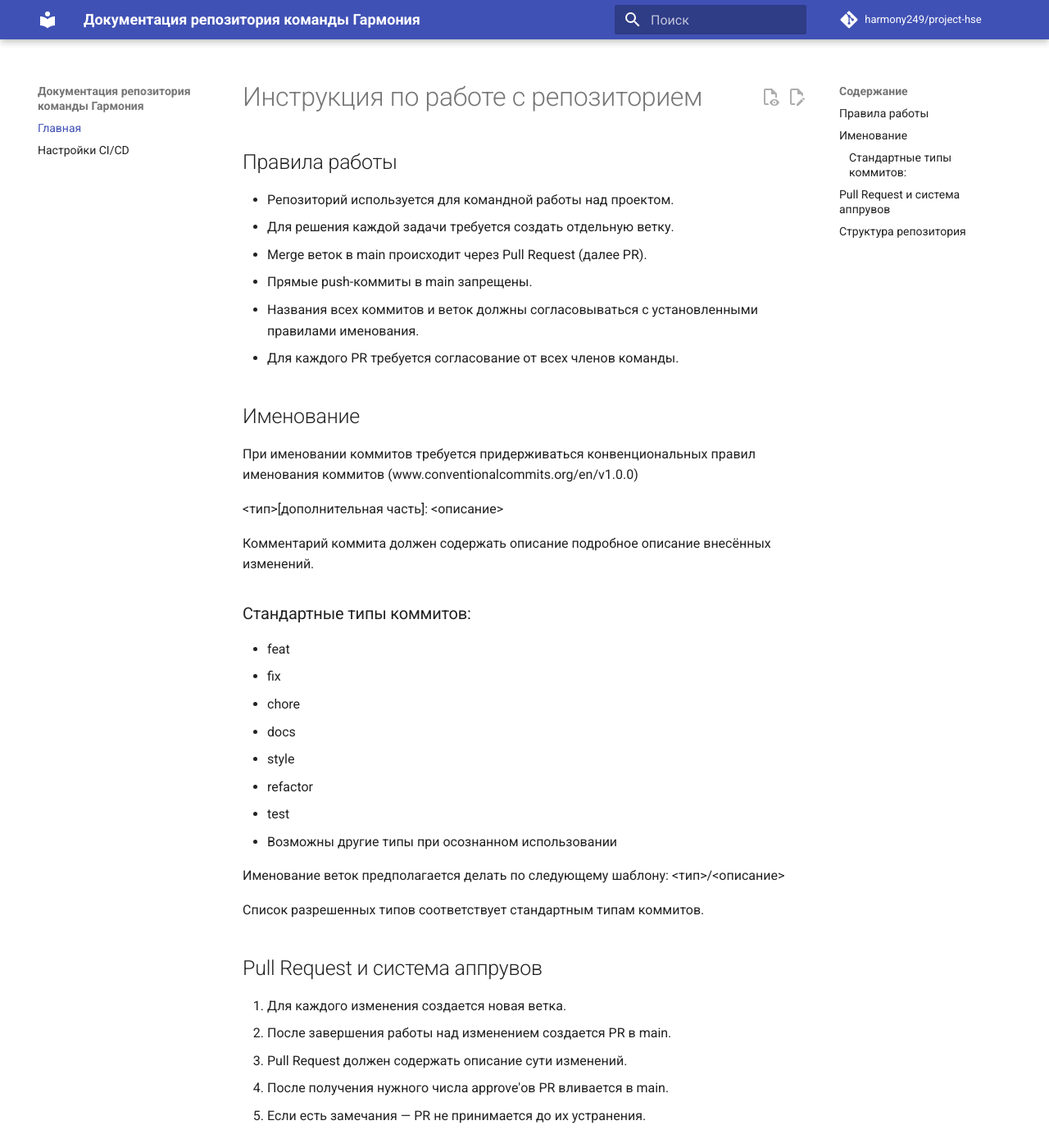
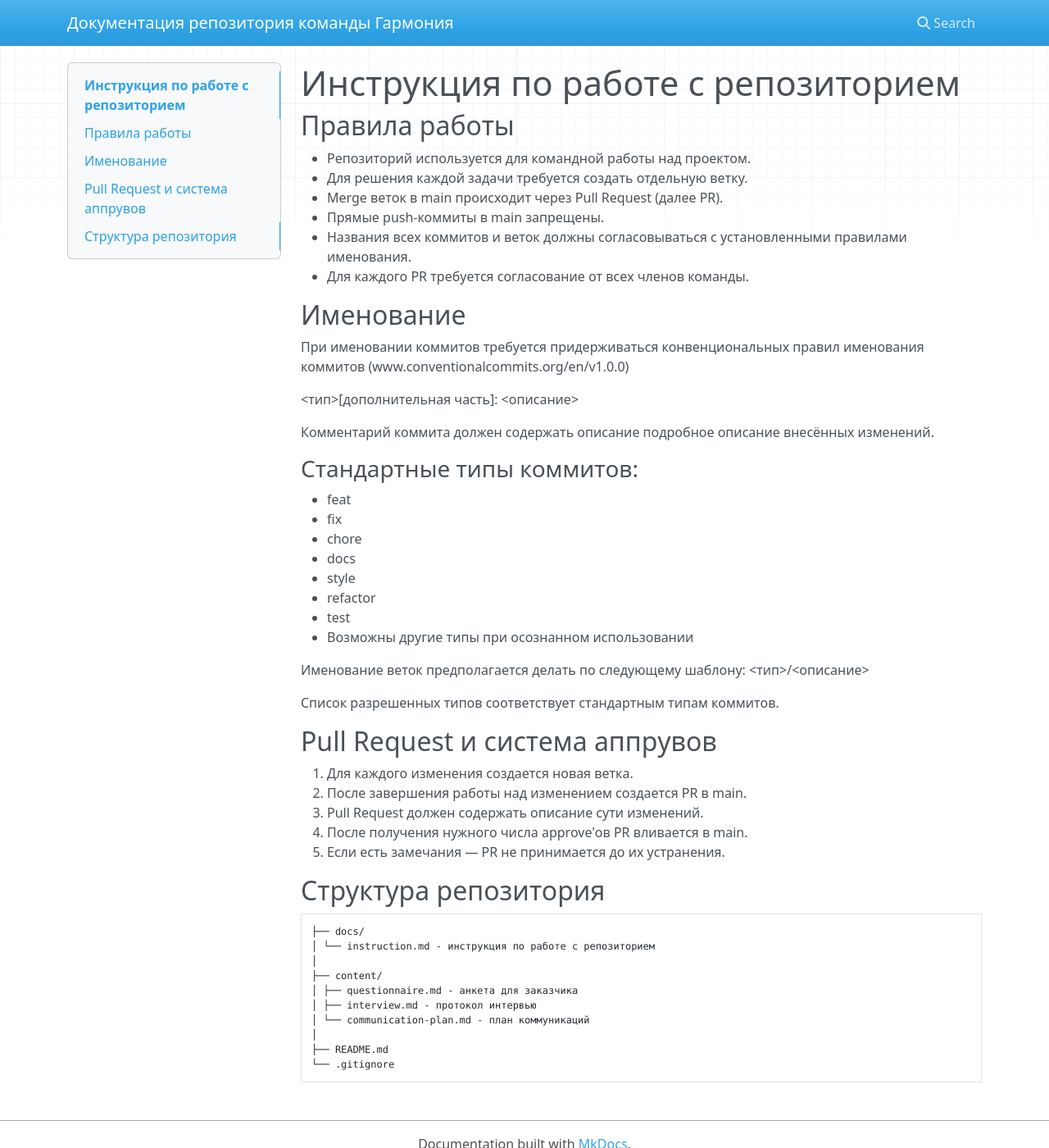
Before and after one commit to harmony249/project-hse, an MkDocs documentation site: the page built from docs/index.md, in a window 1280 px wide and 1400 px high. Shown: the whole window at 82% size. Built offline with MkDocs 1.6.1, drawn with Linux system fonts in a browser that asks for light colours; nearby versions of some CDN libraries; comment, search, counter and statistics services are not loaded; some of the changed text lies outside the part shown.

Commit message:
fix: updated dependencies for mkdocs
Убраны лишние зависимости mkdocs

```diff
--- a/mkdocs.yml
+++ b/mkdocs.yml
@@ -1,70 +1,6 @@
 site_name: Документация репозитория команды Гармония
 site_url: https://harmony249.github.io/project-hse
-site_description: Внутренняя документация команды Гармония (HSE Project)
-site_author: Команда Harmony249
-
-repo_name: harmony249/project-hse
-repo_url: https://github.com/harmony249/project-hse
-
-theme:
-  name: material
-  language: ru
-  palette:
-    - scheme: default
-      primary: indigo
-      accent: blue
-  features:
-    - navigation.expand
-    - navigation.instant
-    - navigation.top
-    - content.code.copy
-    - content.action.edit
-    - content.action.view
-    - search.suggest
-    - search.highlight
-
-nav:
-  - Главная: index.md
-  - Настройки CI/CD: ci-cd.md
-
-markdown_extensions:
-  - admonition
-  - attr_list
-  - def_list
-  - footnotes
-  - meta
-  - md_in_html
-  - tables
-  - toc:
-      permalink: true
-  - pymdownx.arithmatex:
-      generic: true
-  - pymdownx.betterem:
-      smart_enable: all
-  - pymdownx.caret
-  - pymdownx.details
-  - pymdownx.emoji:
-      emoji_index: !!python/name:materialx.emoji.twemoji
-      emoji_generator: !!python/name:materialx.emoji.to_svg
-  - pymdownx.highlight:
-      linenums: true
-  - pymdownx.inlinehilite
-  - pymdownx.keys
-  - pymdownx.mark
-  - pymdownx.smartsymbols
-  - pymdownx.snippets
-  - pymdownx.superfences
-  - pymdownx.tasklist:
-      custom_checkbox: true
-  - pymdownx.tabbed:
-      alternate_style: true
-  - pymdownx.tilde
-
-extra:
-  social:
-    - icon: fontawesome/brands/github
-      link: https://github.com/harmony249/project-hse
-      name: GitHub
+site_description: Внутренняя документация команды Гармония
 
 docs_dir: docs
 site_dir: site
```
